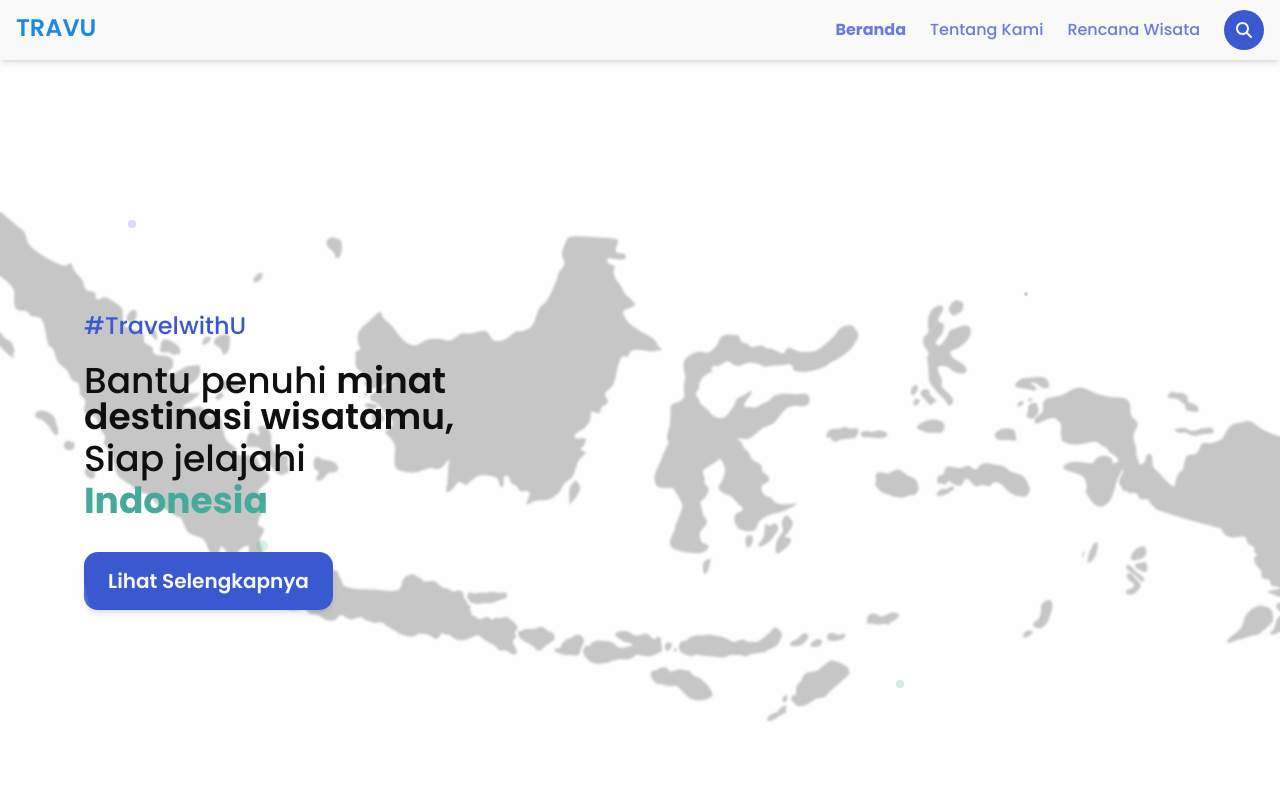
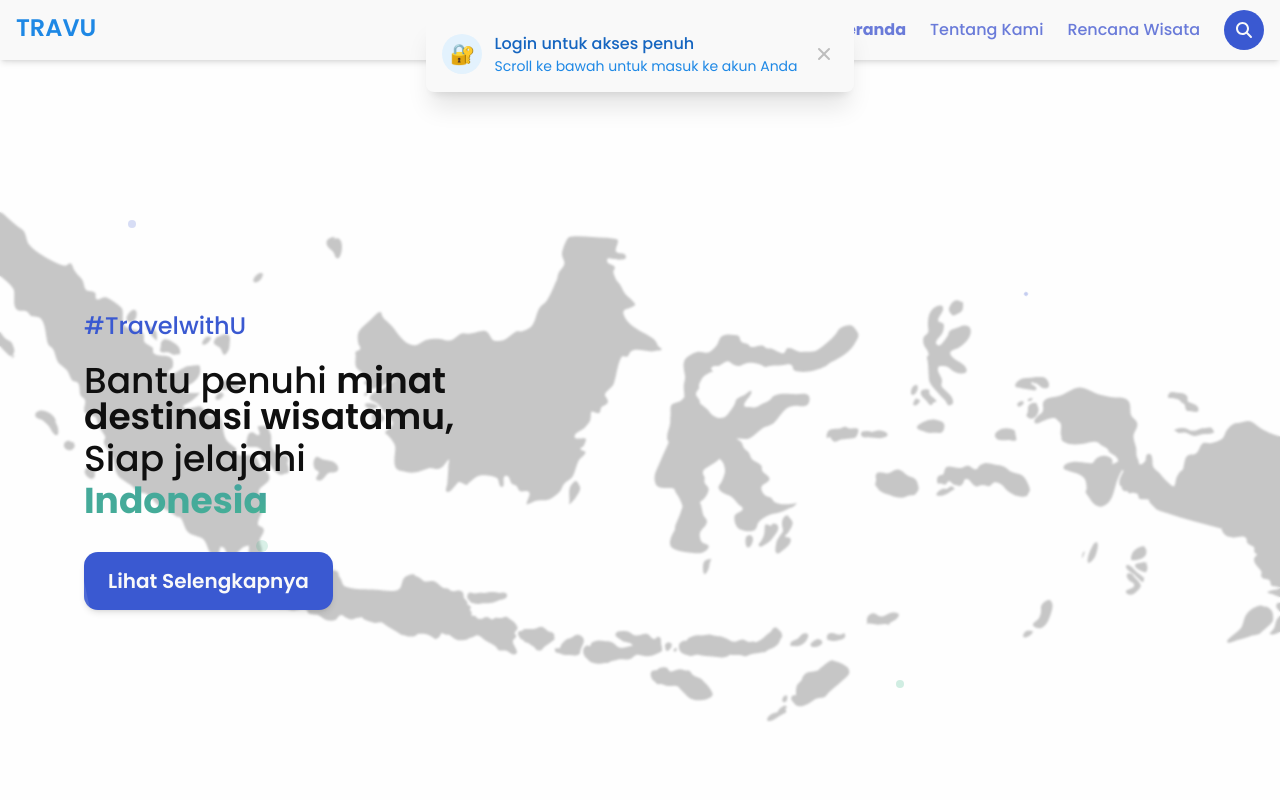
Before and after one commit to Travu-Team/travu-febe, a React (Vite) app in the folder frontend/my-react-app/: page / in a window 1280 px wide. Shown: the top 800 px of the page. Built offline with nearby package versions, Linux system fonts and the light colour scheme.

Commit message:
Lupa ngasi login message

```diff
--- a/frontend/my-react-app/src/pages/Home.jsx
+++ b/frontend/my-react-app/src/pages/Home.jsx
@@ -4,7 +4,7 @@
 // import { IconButtonCustom } from "../components/IconButton";
 // import { StarIcon } from "@heroicons/react/24/solid";
 
-import React, { useEffect, useState } from "react";
+import React, { useEffect, useState, useRef } from "react";
 import HeroSection from "../components/layout/HeroSection";
 import LoginSection from "../components/layout/LoginSection";
 import KategoriSection from "../components/layout/KategoriSection";
@@ -13,10 +13,11 @@ import Navbar from "../components/Navbar";
 import Footer from "../components/Footer";
 import { authService } from "../services/authService";
 import { jwtDecode } from "jwt-decode";
-import { Toaster } from "react-hot-toast";
+import { Toaster, toast } from "react-hot-toast";
 
 function Home() {
   const [isLoggedIn, setIsLoggedIn] = useState(false);
+  const toastShown = useRef(false);
 
   useEffect(() => {
     const token = authService.getToken();
@@ -29,17 +30,81 @@ function Home() {
         if (isTokenExpired) {
           setIsLoggedIn(false);
           authService.logout();
+          showLoginToast();
         } else {
           setIsLoggedIn(true);
         }
       } catch {
         setIsLoggedIn(false);
         authService.logout();
+        showLoginToast();
       }
     } else {
       setIsLoggedIn(false);
+      showLoginToast();
     }
+
+    return () => {
+      toastShown.current = false;
+    };
   }, []);
+
+  const showLoginToast = () => {
+    if (toastShown.current) return;
+    toastShown.current = true;
+
+    setTimeout(() => {
+      toast.custom(
+        (t) => (
+          <div className="flex items-center p-4 space-x-3 bg-white rounded-lg shadow-xl">
+            <div className="flex items-center justify-center w-10 h-10 rounded-full bg-blue-50">
+              <span className="text-xl text-blue-600">🔐</span>
+            </div>
+            <div className="flex-1">
+              <p className="font-medium text-blue-800">
+                Login untuk akses penuh
+              </p>
+              <p className="text-sm text-blue-600">
+                Scroll ke bawah untuk masuk ke akun Anda
+              </p>
+            </div>
+            <button
+              onClick={() => toast.dismiss(t.id)}
+              className="p-1 text-gray-400 hover:text-gray-600 transition-colors"
+              aria-label="Close notification"
+            >
+              <svg
+                xmlns="http://www.w3.org/2000/svg"
+                className="w-5 h-5"
+                viewBox="0 0 20 20"
+                fill="currentColor"
+              >
+                <path
+                  fillRule="evenodd"
+                  d="M4.293 4.293a1 1 0 011.414 0L10 8.586l4.293-4.293a1 1 0 111.414 1.414L11.414 10l4.293 4.293a1 1 0 01-1.414 1.414L10 11.414l-4.293 4.293a1 1 0 01-1.414-1.414L8.586 10 4.293 5.707a1 1 0 010-1.414z"
+                  clipRule="evenodd"
+                />
+              </svg>
+            </button>
+          </div>
+        ),
+        {
+          id: "login-toast", // ID unik untuk mencegah duplikasi
+          duration: 10000,
+          position: "top-center",
+          style: {
+            background: "transparent",
+            border: "none",
+            padding: 0,
+            boxShadow: "none",
+            maxWidth: "500px",
+            width: "90%",
+            animation: "slideInUp 0.5s ease-out",
+          },
+        }
+      );
+    }, 1800);
+  };
 
   return (
     <div className="min-h-screen w-full bg-[#FDFDFD]">
```
